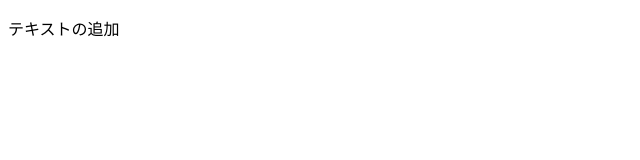
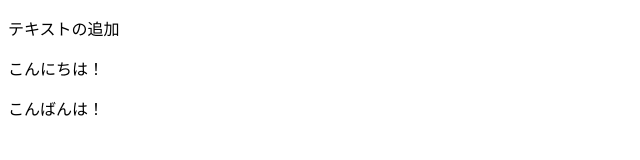
Before and after one commit to nishiro1228/test2, a plain HTML site: page index.html in a window 1280 px wide. Shown: the whole page, without its empty margins (0-640 px from the left). Drawn offline with Linux system fonts and the light colour scheme.

Commit message:
3回目のプッシュ（テキストの追加）

```diff
--- a/index.html
+++ b/index.html
@@ -7,5 +7,7 @@
 </head>
 <body>
   <p>テキストの追加</p>
+  <p>こんにちは！</p>
+  <p>こんばんは！</p>
 </body>
 </html>
```
